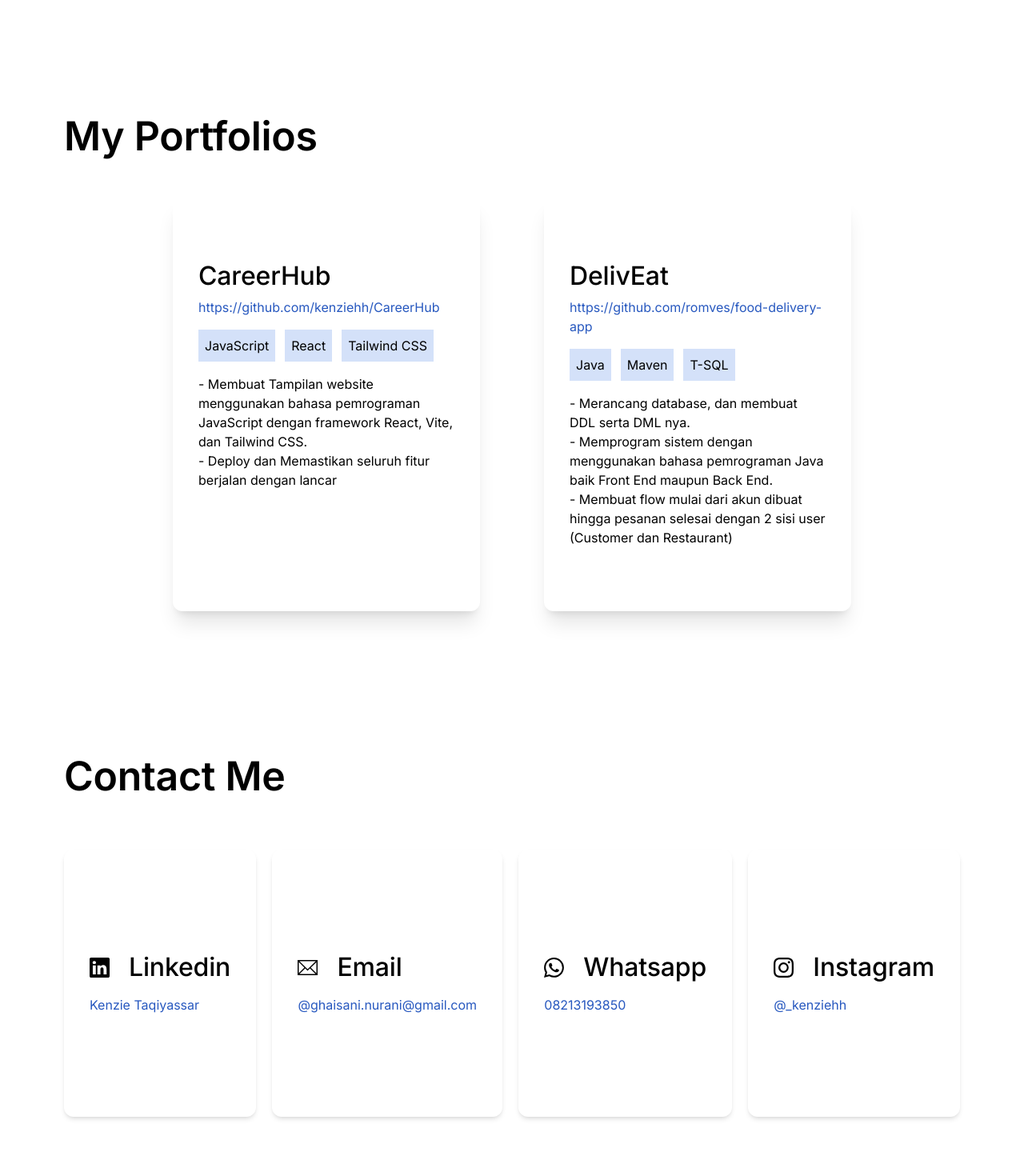
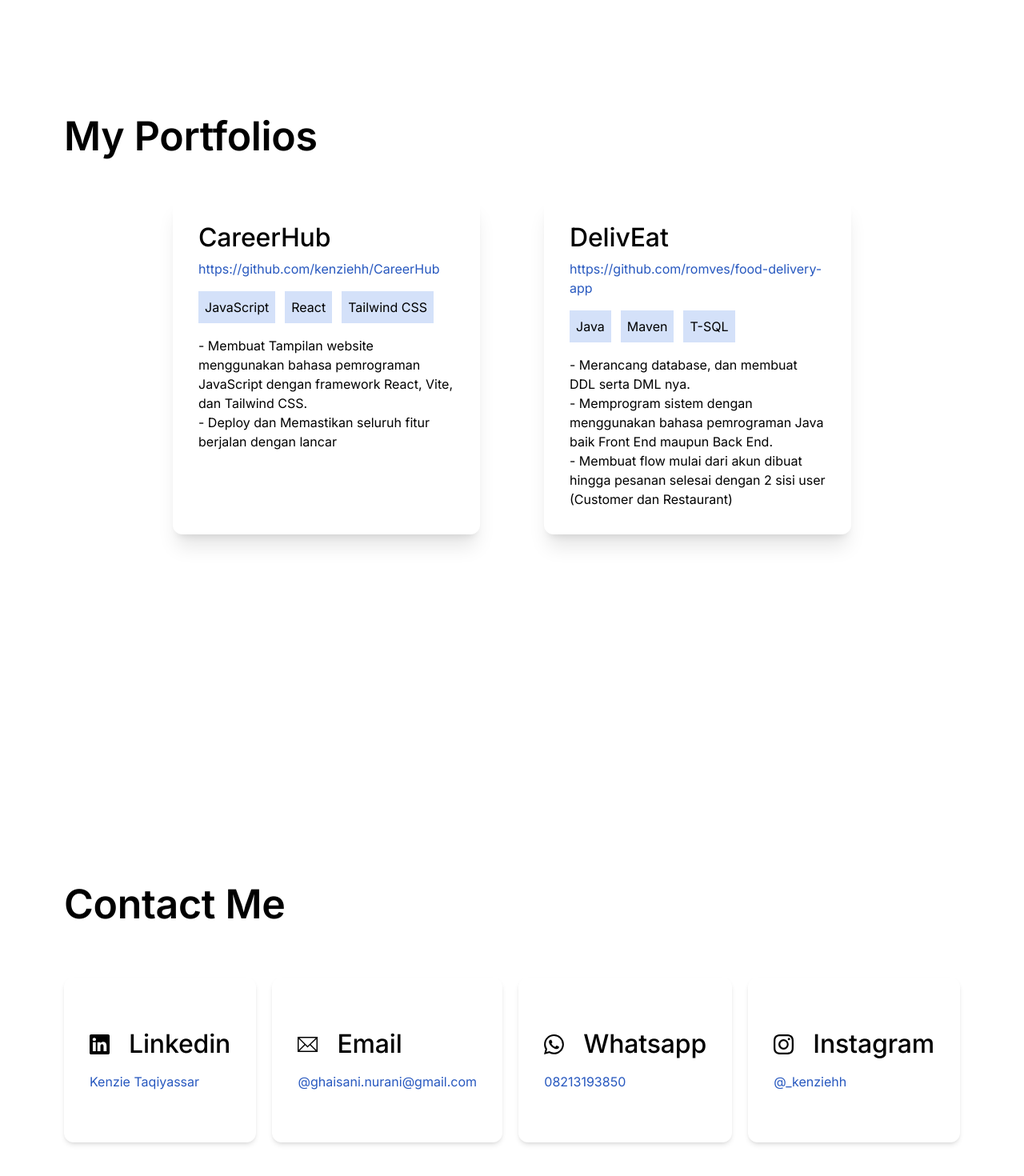
Before and after one commit to kenziehh/portfolio-website, a React (Vite) app: page / in a window 1280 px wide. Shown: the part 1698-3168 px from the top of the page at 80% size. Built offline with nearby package versions, Linux system fonts and the light colour scheme.

Commit message:
make responsive

```diff
--- a/src/Contact.tsx
+++ b/src/Contact.tsx
@@ -5,11 +5,11 @@ import { TfiEmail } from "react-icons/tfi";
 const Contact = () => {
   return (
     <section
-      className="container flex flex-col py-20 gap-16 h-screen"
+      className="container flex flex-col pt-20 gap-16 h-screen mt-40"
       id="contact"
     >
       <h1>Contact Me</h1>
-      <div className="flex justify-between">
+      <div className="flex justify-between flex-col lg:flex-row">
         <ContactCard
           icon={<BsLinkedin size={25} />}
           name="Linkedin"
--- a/src/components/ContactCard.tsx
+++ b/src/components/ContactCard.tsx
@@ -10,7 +10,7 @@ const ContactCard = ({
   href: string;
 }) => {
   return (
-    <div className="flex items-start flex-col gap-4 shadow-md py-32 px-8 rounded-xl hover:scale-110 transition-all duration-300">
+    <div className="flex items-start flex-col gap-4 shadow-md py-16 px-8 rounded-xl hover:scale-110 transition-all duration-300">
       <div className="flex gap-6 items-center">
         {typeof icon === "string" ? (
           <img src={icon} alt="" />
--- a/src/components/Navbar.tsx
+++ b/src/components/Navbar.tsx
@@ -3,9 +3,9 @@ import { Link } from "react-scroll";
 import cv from "./../assets/CV.pdf"
 
 const Navbar = () => {
-  return (
-    <nav className="fixed bg-white flex justify-between items-center container py-4">
-      <h3>Kenziehh</h3>
+    return (
+    <nav className="fixed top-0 bg-white flex justify-between items-center container py-4">
+      <h3 className="hidden md:block">Kenziehh</h3>
       <div className="flex gap-6 text-secGray">
         <Link
           to="profile"
--- a/src/components/PortfolioCard.tsx
+++ b/src/components/PortfolioCard.tsx
@@ -8,7 +8,7 @@ const PortfolioCard = ({
   children: React.ReactNode;
 }) => {
   return (
-    <div className="max-w-96 flex flex-col gap-2 py-20 px-8 shadow-xl rounded-xl">
+    <div className="max-w-96 flex flex-col gap-2 py-8 px-8 shadow-xl rounded-xl">
       <h3>{name}</h3>
       <div className="flex flex-col gap-4">
         <a
```
